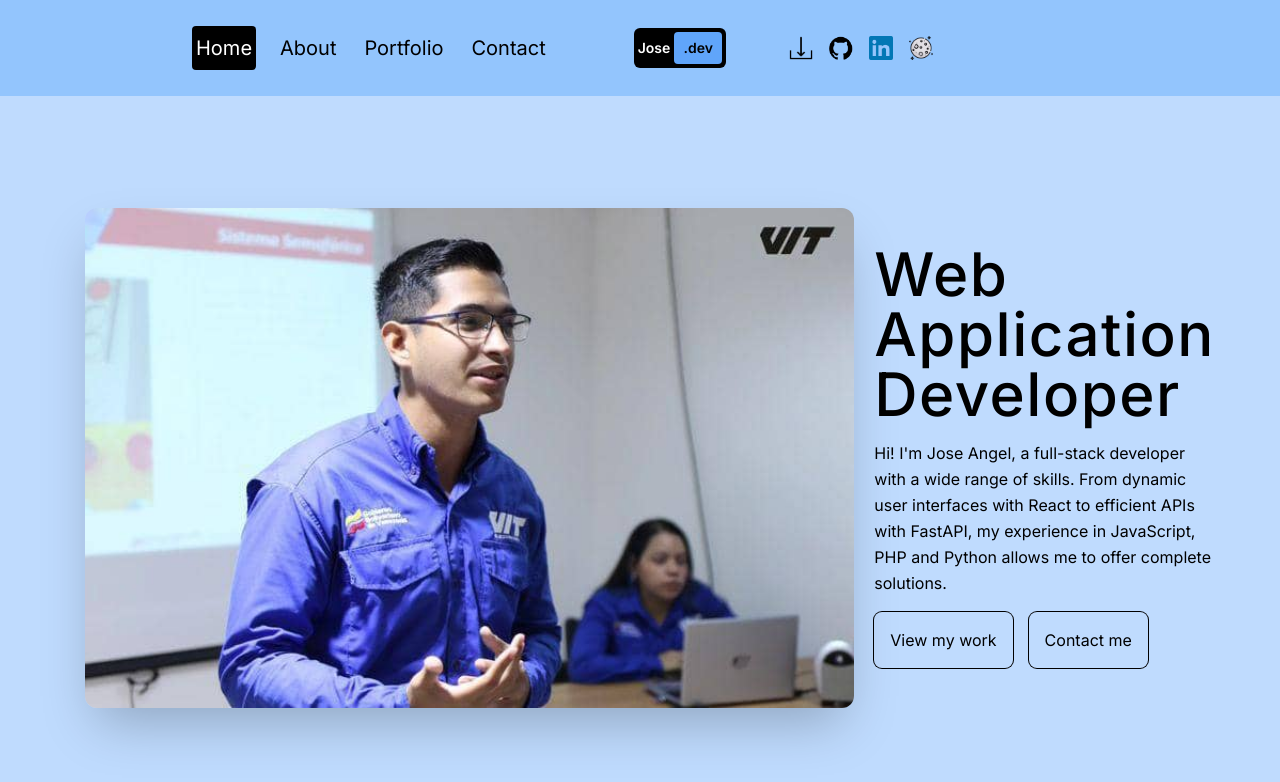
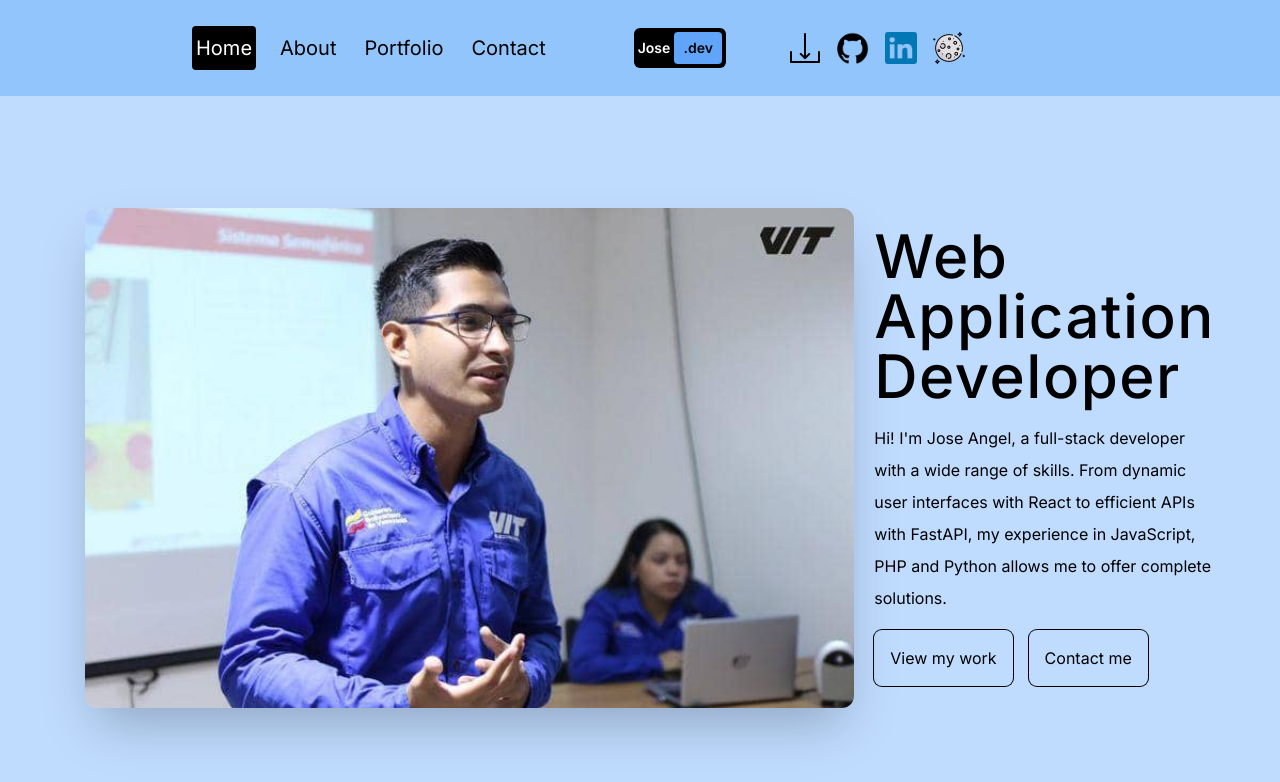
Before and after one commit to Chech3/Nuevo-Portafolio, a Next.js app: page / in a window 1280 px wide. Shown: the top 782 px of the page. Built offline with nearby package versions, Linux system fonts and the light colour scheme.

Commit message:
Agregada pagina clon de firefox y tamanio en algunos iconos

```diff
--- a/src/app/components/NavBar.jsx
+++ b/src/app/components/NavBar.jsx
@@ -104,10 +104,10 @@ const NavBar = () => {
       <div className="hidden md:flex lg:flex xl:flex gap-4 w-1/3">
         {icons.map((icon) => (
           <Link target="_blank" href={icon.url} key={icon.iconName}>
-            <Image width={24} height={24} alt={icon.alt} src={icon.iconName} />
+            <Image width={32} height={32} alt={icon.alt} src={icon.iconName} />
           </Link>
         ))}
-        <DarkButton ancho={24} alto={24} />
+        <DarkButton ancho={32} alto={32} />
       </div>
       <div className="md:hidden flex gap-3">
         {/* Menu Button */}
--- a/src/app/page.jsx
+++ b/src/app/page.jsx
@@ -5,7 +5,7 @@ import Link from "next/link";
 function Home() {
   return (
     <motion.div className="h-full p-5 sm:p-0 md:p-0 lg:p-0 xl:p-0" initial={{ y: "-200vh" }} animate={{ y: "0%" }} transition={{ duration: 1 }}>
-      <div className="mb-6 h-full flex flex-col lg:flex-row items-center justify-center  sm:px-8 sm:justify-center sm:items-center md:px-12 md:justify-center md:items-center lg:px-20 xl:px-20">
+      <div className="mb-6 h-full flex flex-col lg:flex-row items-center justify-center sm:px-8 sm:justify-center sm:items-center md:px-12 md:justify-center md:items-center lg:px-20 xl:px-20">
         {/* image container */}
         <Image alt="Foto" sizes="(max-width: 768px) 100vw,
         (max-width: 1200px) 50vw, 33vw" priority src="/yoo.jpeg"
@@ -17,7 +17,7 @@ function Home() {
           <h1 className="mt-4 tracking-wide text-4xl md:text-6xl  dark:text-white lg:text-start sm:text-center md:text-center text-center font-medium ">
             Web Application Developer
           </h1>
-          <p className="leading-relaxed delay-100 duration-300 dark:text-white text-center lg:text-start">
+          <p className="leading-loose delay-100 duration-300 dark:text-white text-center lg:text-start">
             Hi! I'm Jose Angel, a full-stack developer with a wide range of skills. From dynamic user interfaces with React to efficient APIs with FastAPI, my experience in JavaScript, PHP and Python allows me to offer complete solutions.
           </p>
           <div className="w-full flex gap-4 justify-center items-center lg:justify-start lg:items-start">
--- a/src/app/portfolio/data.js
+++ b/src/app/portfolio/data.js
@@ -2,13 +2,14 @@ import chat from "@public/chat.png"
 import canvas from "@public/canvas.png"
 import scriptPython from "@public/scriptPython.png"
 import BlackJack from "@public/black-jack.png"
+import firefox from "@public/firefox.png"
 
 export const items = [
   {
     id: 1,
     color: "from-red-300 to-blue-300 dark:from-indigo-500 dark:via-indigo-500 dark:to-purple-500",
     title: "Chat",
-    desc: "Chat made with React, Node, SocketIO, JavaScript y Tailwind ",
+    desc: "Chat made with React, Node, SocketIO, JavaScript and Tailwind ",
     img: chat,
     link: "https://github.com/Chech3/chatNodeReact",
   },
@@ -36,4 +37,12 @@ export const items = [
     img: BlackJack,
     link: "https://blackjack-two-gules.vercel.app/",
   },
+  {
+    id: 5,
+    color: "from-red-300 to-blue-300 dark:from-purple-500 dark:via-indigo-500 dark:to-blue-500",
+    title: "Firefox Clon",
+    desc: "Firefox clon made with Tailwind ",
+    img: firefox,
+    link: "https://clon-firefox.vercel.app/",
+  }
 ];
```
Also changed, not shown: public/firefox.png (added).
